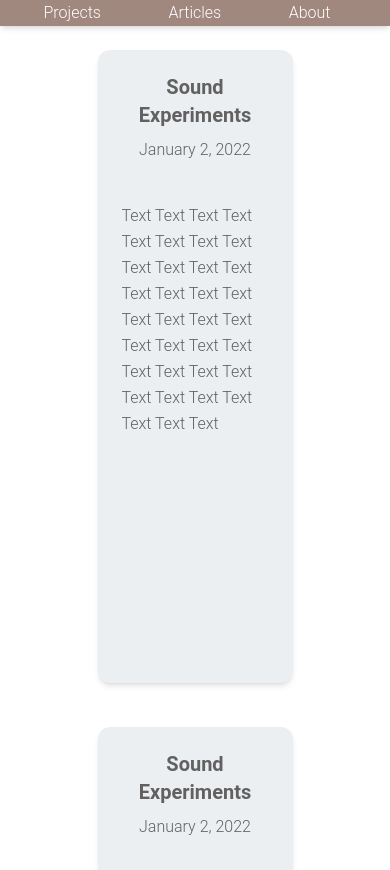
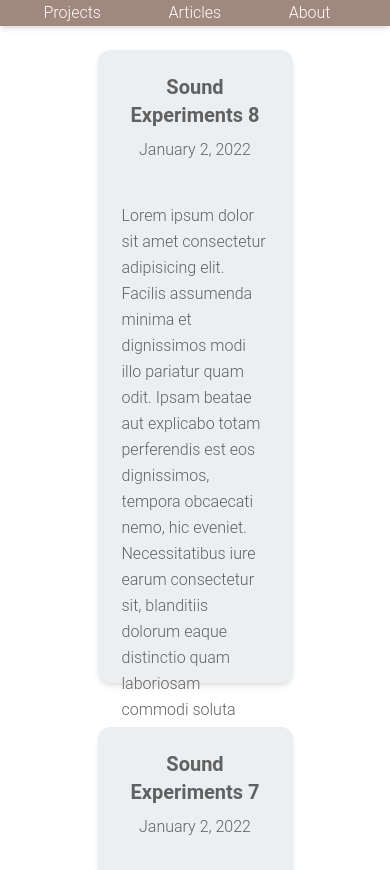
Before and after one commit to heycharlieabbott/PersonalSite, a Next.js app: page / in a window 390 px wide. Built offline with nearby package versions, Linux system fonts and the light colour scheme.

Commit message:
pagination start

```diff
--- /dev/null
+++ b/components/customcard.tsx
@@ -0,0 +1,57 @@
+import React from 'react'
+import {
+    Card,
+    CardBody,
+    CardFooter,
+    Typography,
+    Button,
+  } from "@material-tailwind/react";
+import Link from 'next/link'
+import Date from '../components/date'
+import Image from 'next/image'
+import { useRef } from 'react';
+
+
+
+type Props = {
+    id: string,
+    date: string,
+    title: string
+}
+
+const customcard = ({ id, date, title }: Props) => {
+
+    const cardRef = useRef<HTMLDivElement>(null!);
+
+
+  return (
+
+    <Card className="mt-6 bg-blue-gray-50 w-1/2 h-[75vh] snap-always snap-start hover:drop-shadow-lg transition ease-in duration-120" ref={cardRef}>
+    <CardBody >
+    <Link href={`/posts/${id}` } >
+      <Typography variant="h5" className="mb-2 hover:underline">
+        {title}
+      </Typography>
+      </Link>
+      <Typography>
+      <Date dateString={date} />
+      </Typography>
+      <div className='flex flex-row w-full h-full pt-10 gap-10'>
+      <div className='w-full relative hidden md:inline-block'>
+      <Image src={'/images/prof.jpeg'} alt='card' width={200} height={200} className='rounded-xl text-left '/>
+      </div>
+      <div className='text-left overflow-hidden'>
+      <Typography>
+        Lorem ipsum dolor sit amet consectetur adipisicing elit. Facilis assumenda minima et dignissimos modi illo pariatur quam odit. Ipsam beatae aut explicabo totam perferendis est eos dignissimos, tempora obcaecati nemo, hic eveniet. Necessitatibus iure earum consectetur sit, blanditiis dolorum eaque distinctio quam laboriosam commodi soluta facere voluptate molestias eligendi at.
+      </Typography>
+      </div>
+      </div>
+    </CardBody>
+    <CardFooter className="pt-0">
+  </CardFooter>
+</Card>
+
+  )
+}
+
+export default customcard
--- /dev/null
+++ b/components/pagination.tsx
@@ -0,0 +1,68 @@
+import React, { SetStateAction, useEffect } from "react";
+import { Button, IconButton } from "@material-tailwind/react";
+import { ArrowRightIcon, ArrowLeftIcon } from "@heroicons/react/24/outline";
+
+type paginationProps = {
+    active: number,
+    setActive: React.Dispatch<SetStateAction<number>>
+
+}
+
+export function DefaultPagination({active, setActive} : paginationProps) {
+
+  const getItemProps = (index) =>
+    ({
+      variant: active === index ? "filled" : "text",
+      color: active === index ? "blue" : "blue-gray",
+      onClick: () => {
+        window.scrollTo({top:0});
+        setActive(index)
+    },
+    } as any);
+
+  const next = () => {
+    if (active === 5) return;
+    window.scrollTo({top:0});
+    setActive(active + 1);
+  };
+
+  const prev = () => {
+    if (active === 1) return;
+    window.scrollTo({top:0});
+    setActive(active - 1);
+  };
+
+
+
+
+  return (
+    <div className="flex items-center gap-4 p-5">
+      <Button
+        variant="text"
+        color="blue-gray"
+        className="flex items-center gap-2"
+        onClick={prev}
+        disabled={active === 1}
+      >
+        <ArrowLeftIcon strokeWidth={2} className="h-4 w-4" /> Previous
+      </Button>
+      <div className="flex items-center gap-2" >
+        <IconButton {...getItemProps(1)}>1</IconButton>
+        <IconButton {...getItemProps(2)}>2</IconButton>
+        <IconButton {...getItemProps(3)}>3</IconButton>
+        <IconButton {...getItemProps(4)}>4</IconButton>
+        <IconButton {...getItemProps(5)}>5</IconButton>
+      </div>
+      <Button
+        variant="text"
+        color="blue-gray"
+        className="flex items-center gap-2"
+        onClick={next}
+        disabled={active === 5}
+      >
+        Next
+        <ArrowRightIcon strokeWidth={2} className="h-4 w-4" />
+      </Button>
+    </div>
+  );
+}
--- a/package.json
+++ b/package.json
@@ -6,6 +6,7 @@
     "start": "next start"
   },
   "dependencies": {
+    "@heroicons/react": "^2.0.18",
     "@material-tailwind/react": "^2.0.4",
     "date-fns": "^2.30.0",
     "gray-matter": "^4.0.3",
--- a/pages/index.tsx
+++ b/pages/index.tsx
@@ -1,19 +1,11 @@
 import Head from 'next/head'
 import Layout, { siteTitle } from '../components/layout'
 import { getSortedPostsData } from '../lib/posts'
-import Link from 'next/link'
-import Date from '../components/date'
 import Navbar from '../components/navbar'
-import {
-  Card,
-  CardBody,
-  CardFooter,
-  Typography,
-  Button,
-} from "@material-tailwind/react";
+
 import { useRef, useState, useEffect, useCallback } from 'react'
-import Image from 'next/image'
-
+import { DefaultPagination } from '../components/pagination'
+import CustomCard from '../components/customcard'
 
 type homeProps = {
   allPostsData: {
@@ -23,12 +15,13 @@ type homeProps = {
   }[]
 }
 
-
-
 export default function Home({ allPostsData }: homeProps) {
   console.log(allPostsData)
 
-  const cardRef = useRef<HTMLDivElement>(null!);
+ const [page, setActive] = useState(1)
+
+
+ const window = 3;
 
   return (
     <div>
@@ -38,34 +31,10 @@ export default function Home({ allPostsData }: homeProps) {
    <Navbar/>
       <main>
         <div className='scroll-pt-10 grid grid-cols-1 gap-5 text-center justify-items-center w-screen h-screen snap-y snap-mandatory overflow-scroll'>
-          {allPostsData.map(({ id, date, title }) => (
-        <Card className="mt-6 bg-blue-gray-50 w-1/2 h-[75vh] snap-always snap-start hover:drop-shadow-lg transition ease-in duration-120" ref={cardRef}>
-        <CardBody >
-        <Link href={`/posts/${id}` } >
-          <Typography variant="h5" className="mb-2 hover:underline">
-            {title}
-          </Typography>
-          </Link>
-          <Typography>
-          <Date dateString={date} />
-          </Typography>
-          <div className='flex flex-row w-full h-full pt-10 gap-10'>
-          <div className='w-full relative hidden md:inline-block'>
-          <Image src={'/images/prof.jpeg'} alt='card' width={200} height={200} className='rounded-xl text-left '/>
-          </div>
-
-          <div className='text-left overflow-hidden'>
-          <Typography>
-            Text Text Text Text Text Text Text Text Text Text Text Text Text Text Text Text Text Text Text Text Text Text Text Text Text Text Text Text Text Text Text Text Text Text Text
-          </Typography>
-          </div>
-          </div>
-        </CardBody>
-        <CardFooter className="pt-0">
-      </CardFooter>
-    </Card>
-
+          {allPostsData.slice((page - 1)*window,(page-1)*window+window).map(({ id, date, title }) => (
+          <CustomCard id={id} date={date} title={title}/>
           ))}
+        <DefaultPagination active={page} setActive={setActive}/>
         </div>
       </main>
     </div>
--- a/posts/post1.md
+++ b/posts/post1.md
@@ -1,5 +1,5 @@
 ---
-title: "Procedural Generation"
+title: "Procedural Generation 1"
 date: "2022-01-02"
 tags: "Article"
 ---
--- a/posts/post2.md
+++ b/posts/post2.md
@@ -1,5 +1,5 @@
 ---
-title: "Sound Experiments"
+title: "Sound Experiments 2"
 date: "2022-01-02"
 ---
 
--- a/posts/post3.md
+++ b/posts/post3.md
@@ -1,5 +1,5 @@
 ---
-title: "Sound Experiments"
+title: "Sound Experiments 3"
 date: "2022-01-02"
 ---
 
--- a/posts/post4.md
+++ b/posts/post4.md
@@ -1,5 +1,5 @@
 ---
-title: "Sound Experiments"
+title: "Sound Experiments 4"
 date: "2022-01-02"
 ---
 
--- a/posts/post5.md
+++ b/posts/post5.md
@@ -1,5 +1,5 @@
 ---
-title: "Procedural Generation"
+title: "Procedural Generation 5"
 date: "2022-01-02"
 ---
 
--- a/posts/post6.md
+++ b/posts/post6.md
@@ -1,5 +1,5 @@
 ---
-title: "Sound Experiments"
+title: "Sound Experiments 6"
 date: "2022-01-02"
 ---
 
--- a/posts/post7.md
+++ b/posts/post7.md
@@ -1,5 +1,5 @@
 ---
-title: "Sound Experiments"
+title: "Sound Experiments 7"
 date: "2022-01-02"
 ---
 
--- a/posts/post8.md
+++ b/posts/post8.md
@@ -1,5 +1,5 @@
 ---
-title: "Sound Experiments"
+title: "Sound Experiments 8"
 date: "2022-01-02"
 ---
 
```
Also changed, not shown: 1 other file (tests, documents, lock files or other folders).
